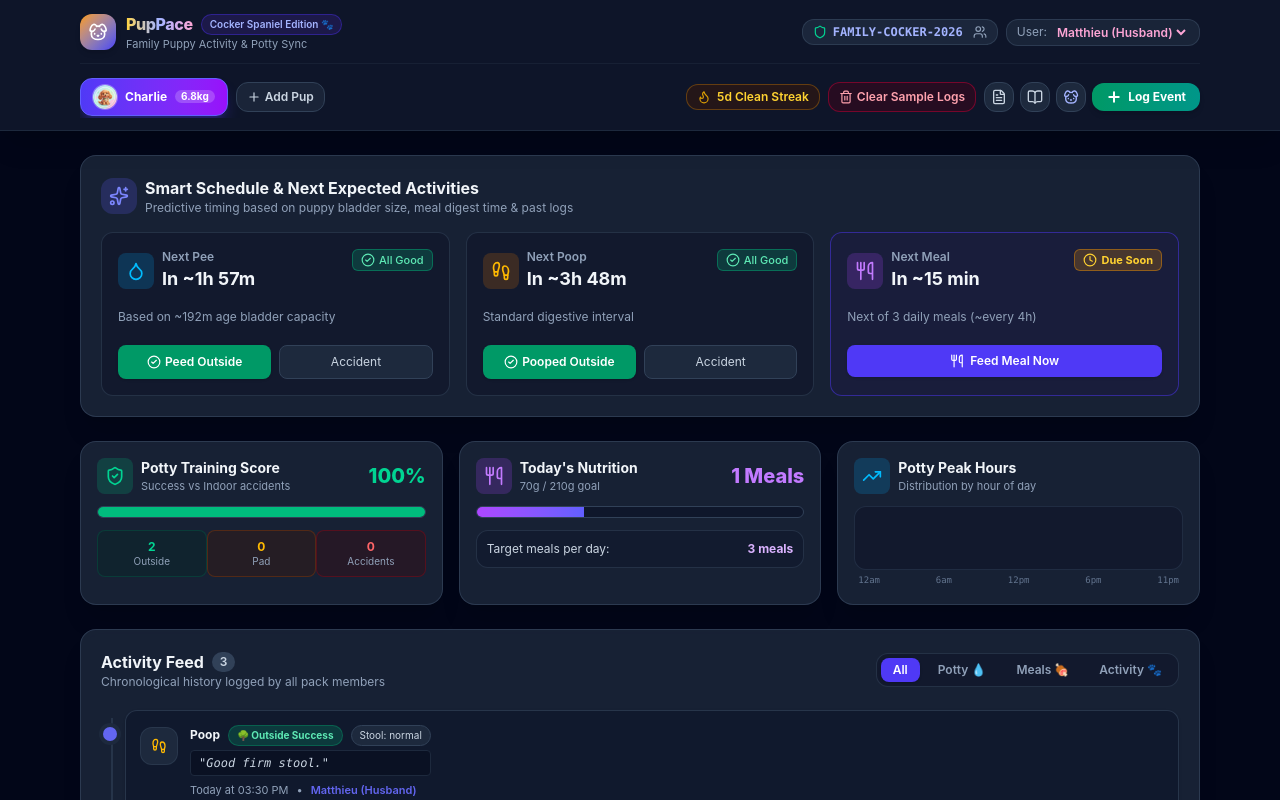
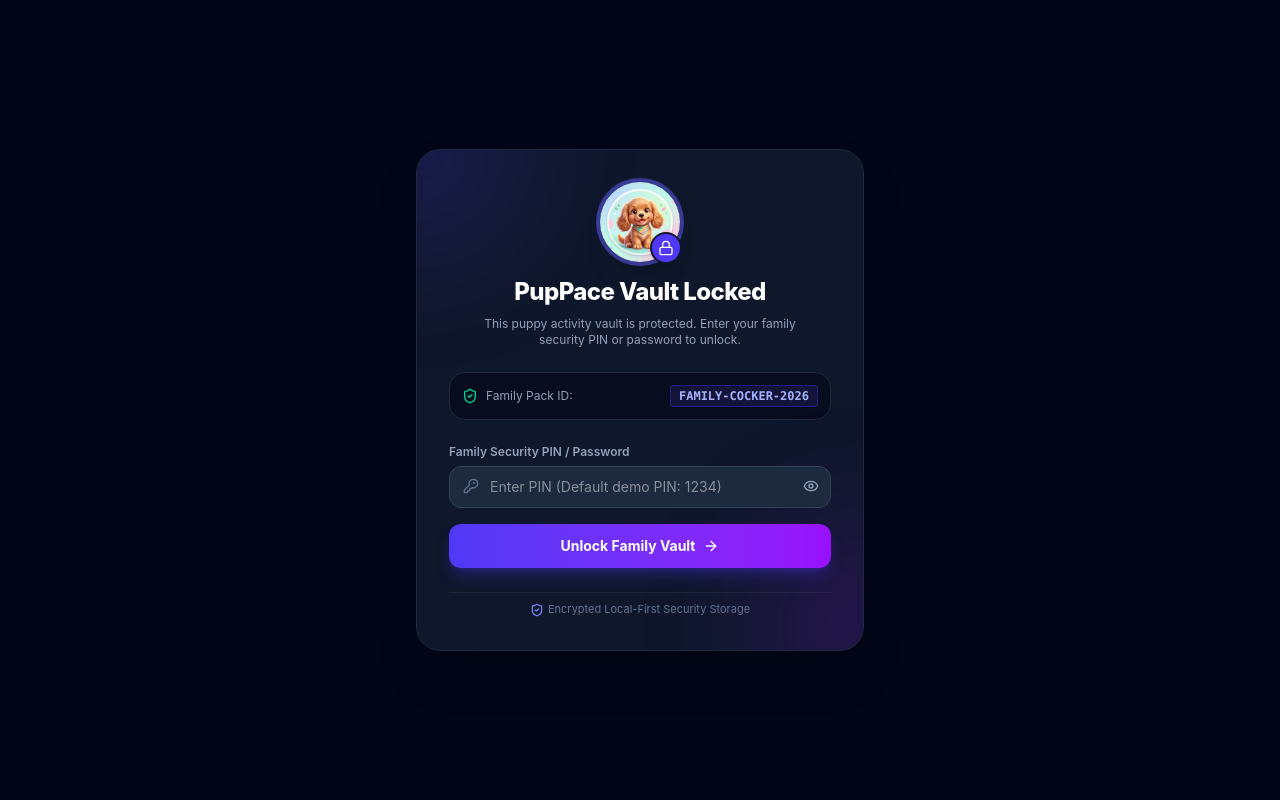
Before and after one commit to Ouriel/puppy-tracker, a React (Vite) app: page / in a window 1280 px wide. Shown: the top 800 px of the page. Built offline with nearby package versions, Linux system fonts and the light colour scheme.

Commit message:
feat: add AuthLockScreen passcode protection and vault lock security

```diff
--- a/src/App.tsx
+++ b/src/App.tsx
@@ -26,8 +26,13 @@ import { PuppyProfileModal } from './components/PuppyProfileModal';
 import { AddPuppyModal } from './components/AddPuppyModal';
 import { SharePackModal } from './components/SharePackModal';
 import { CareGuideModal } from './components/CareGuideModal';
+import { AuthLockScreen } from './components/AuthLockScreen';
 
 export function App() {
+  const [isAuthenticated, setIsAuthenticated] = useState<boolean>(() => {
+    return sessionStorage.getItem('puppace_vault_unlocked') === 'true';
+  });
+
   const [puppies, setPuppies] = useState<PuppyProfile[]>(getStoredPuppies);
   const [activePuppyId, setActivePuppyIdState] = useState<string>(getActivePuppyId);
 
@@ -63,6 +68,21 @@ export function App() {
   useEffect(() => {
     saveCaretakers(caretakers);
   }, [caretakers]);
+
+  const handleUnlockVault = (pinOrPassword: string) => {
+    // Default demo PIN: 1234 or matching family pack code
+    if (pinOrPassword === '1234' || pinOrPassword === user.familyPackId) {
+      setIsAuthenticated(true);
+      sessionStorage.setItem('puppace_vault_unlocked', 'true');
+      return true;
+    }
+    return false;
+  };
+
+  const handleLockVault = () => {
+    setIsAuthenticated(false);
+    sessionStorage.removeItem('puppace_vault_unlocked');
+  };
 
   const handleSelectPuppy = (id: string) => {
     setActivePuppyIdState(id);
@@ -115,6 +135,10 @@ export function App() {
     setPuppies((prev) => prev.map((p) => (p.id === updatedProfile.id ? updatedProfile : p)));
   };
 
+  if (!isAuthenticated) {
+    return <AuthLockScreen onUnlock={handleUnlockVault} familyPackId={user.familyPackId} />;
+  }
+
   const activePuppyActivities = activities.filter(
     (a) => !a.puppyId || a.puppyId === activePuppy.id
   );
@@ -150,6 +174,7 @@ export function App() {
         onOpenCareGuide={() => setIsCareGuideOpen(true)}
         onEditProfile={() => setIsProfileOpen(true)}
         onClearSampleData={handleClearSampleData}
+        onLockVault={handleLockVault}
         streakDays={streakDays}
       />
 
--- /dev/null
+++ b/src/components/AuthLockScreen.tsx
@@ -0,0 +1,112 @@
+import React, { useState } from 'react';
+import { Lock, KeyRound, ShieldCheck, ArrowRight, Eye, EyeOff } from 'lucide-react';
+
+interface AuthLockScreenProps {
+  onUnlock: (pinOrPassword: string) => boolean;
+  familyPackId: string;
+}
+
+export const AuthLockScreen: React.FC<AuthLockScreenProps> = ({ onUnlock, familyPackId }) => {
+  const [password, setPassword] = useState('');
+  const [showPassword, setShowPassword] = useState(false);
+  const [error, setError] = useState(false);
+
+  const handleSubmit = (e: React.FormEvent) => {
+    e.preventDefault();
+    const success = onUnlock(password);
+    if (!success) {
+      setError(true);
+      setTimeout(() => setError(false), 2500);
+    }
+  };
+
+  return (
+    <div className="min-h-screen bg-slate-950 text-slate-100 flex items-center justify-center p-4 selection:bg-indigo-500 selection:text-white">
+      <div className="w-full max-w-md bg-slate-900 border border-slate-800 rounded-3xl p-8 shadow-2xl space-y-6 relative overflow-hidden">
+        {/* Top Glow Decor */}
+        <div className="absolute -top-24 -left-24 w-48 h-48 bg-indigo-600/20 rounded-full blur-3xl pointer-events-none" />
+        <div className="absolute -bottom-24 -right-24 w-48 h-48 bg-purple-600/20 rounded-full blur-3xl pointer-events-none" />
+
+        {/* Mascot & Header */}
+        <div className="text-center space-y-2 relative z-10">
+          <div className="relative inline-block">
+            <img
+              src="/cocker_spaniel_mascot.jpg"
+              alt="Cocker Spaniel Mascot"
+              className="w-20 h-20 rounded-full object-cover mx-auto ring-4 ring-indigo-500/50 shadow-xl"
+            />
+            <div className="absolute bottom-0 right-0 p-1.5 bg-indigo-600 text-white rounded-full shadow-lg ring-2 ring-slate-900">
+              <Lock className="w-4 h-4" />
+            </div>
+          </div>
+
+          <h1 className="text-2xl font-extrabold text-white tracking-tight">
+            PupPace Vault Locked
+          </h1>
+          <p className="text-xs text-slate-400 max-w-xs mx-auto">
+            This puppy activity vault is protected. Enter your family security PIN or password to unlock.
+          </p>
+        </div>
+
+        {/* Sync Pack Badge */}
+        <div className="bg-slate-950/60 border border-slate-800 p-3 rounded-2xl flex items-center justify-between text-xs">
+          <div className="flex items-center gap-2">
+            <ShieldCheck className="w-4 h-4 text-emerald-400" />
+            <span className="text-slate-400">Family Pack ID:</span>
+          </div>
+          <span className="font-mono text-indigo-300 font-bold bg-indigo-950/60 px-2 py-0.5 rounded border border-indigo-700/40">
+            {familyPackId}
+          </span>
+        </div>
+
+        {/* Form */}
+        <form onSubmit={handleSubmit} className="space-y-4 relative z-10">
+          <div>
+            <label className="block text-xs font-semibold text-slate-400 mb-1.5">
+              Family Security PIN / Password
+            </label>
+            <div className="relative">
+              <KeyRound className="w-4 h-4 text-slate-500 absolute left-3.5 top-3" />
+              <input
+                type={showPassword ? 'text' : 'password'}
+                placeholder="Enter PIN (Default demo PIN: 1234)"
+                value={password}
+                onChange={(e) => setPassword(e.target.value)}
+                className={`w-full bg-slate-800 border ${
+                  error ? 'border-red-500 text-red-200' : 'border-slate-700 focus:border-indigo-500'
+                } rounded-xl pl-10 pr-10 py-2.5 text-sm text-slate-100 focus:outline-none transition`}
+                required
+              />
+              <button
+                type="button"
+                onClick={() => setShowPassword(!showPassword)}
+                className="absolute right-3 top-3 text-slate-400 hover:text-slate-200 cursor-pointer"
+              >
+                {showPassword ? <EyeOff className="w-4 h-4" /> : <Eye className="w-4 h-4" />}
+              </button>
+            </div>
+            {error && (
+              <p className="text-[11px] text-red-400 mt-1.5 font-medium">
+                ❌ Incorrect PIN/Password. Default demo PIN is: <span className="font-bold font-mono">1234</span>
+              </p>
+            )}
+          </div>
+
+          <button
+            type="submit"
+            className="w-full flex items-center justify-center gap-2 bg-gradient-to-r from-indigo-600 to-purple-600 hover:from-indigo-500 hover:to-purple-500 text-white font-bold text-sm py-3 px-4 rounded-xl shadow-lg shadow-indigo-600/30 transition active:scale-98 cursor-pointer"
+          >
+            <span>Unlock Family Vault</span>
+            <ArrowRight className="w-4 h-4" />
+          </button>
+        </form>
+
+        {/* Security Footer Note */}
+        <div className="pt-2 border-t border-slate-800/80 text-center text-[11px] text-slate-500 flex items-center justify-center gap-1">
+          <ShieldCheck className="w-3.5 h-3.5 text-indigo-400" />
+          <span>Encrypted Local-First Security Storage</span>
+        </div>
+      </div>
+    </div>
+  );
+};
--- a/src/components/Navbar.tsx
+++ b/src/components/Navbar.tsx
@@ -1,6 +1,6 @@
 import React from 'react';
 import type { PuppyProfile, Caretaker, UserAccount } from '../types';
-import { Users, FileText, BookOpen, Flame, Plus, Dog, Shield, Trash2 } from 'lucide-react';
+import { Users, FileText, BookOpen, Flame, Plus, Dog, Shield, Trash2, Lock } from 'lucide-react';
 
 interface NavbarProps {
   puppies: PuppyProfile[];
@@ -17,6 +17,7 @@ interface NavbarProps {
   onOpenCareGuide: () => void;
   onEditProfile: () => void;
   onClearSampleData: () => void;
+  onLockVault: () => void;
   streakDays: number;
 }
 
@@ -35,6 +36,7 @@ export const Navbar: React.FC<NavbarProps> = ({
   onOpenCareGuide,
   onEditProfile,
   onClearSampleData,
+  onLockVault,
   streakDays,
 }) => {
   return (
@@ -86,6 +88,16 @@ export const Navbar: React.FC<NavbarProps> = ({
                 ))}
               </select>
             </div>
+
+            {/* Lock App button */}
+            <button
+              onClick={onLockVault}
+              title="Lock Family Vault"
+              className="p-1.5 rounded-xl bg-indigo-950/80 hover:bg-indigo-900 border border-indigo-700/60 text-indigo-300 transition cursor-pointer flex items-center gap-1 text-xs font-semibold"
+            >
+              <Lock className="w-3.5 h-3.5" />
+              <span className="hidden sm:inline">Lock</span>
+            </button>
           </div>
         </div>
 
```
